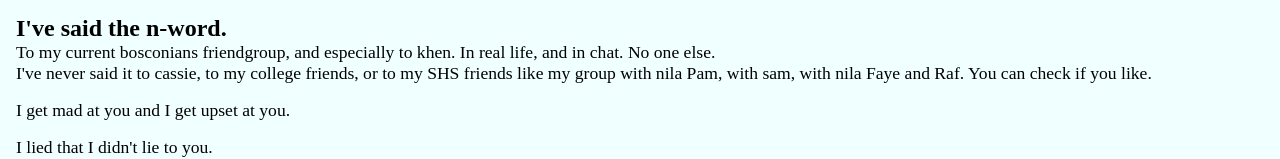
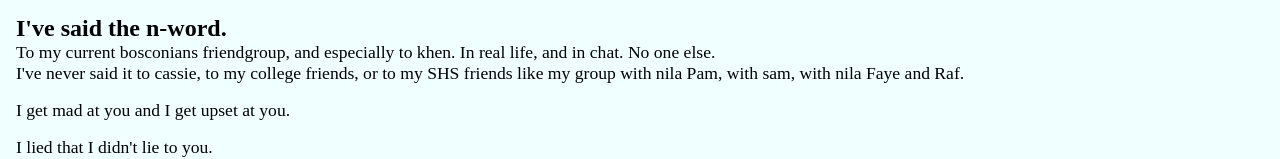
Before and after one commit to devliqht/dear-elisa, a plain HTML site: page index.html in a window 1280 px wide. Shown: the part 297-456 px from the top of the page. Drawn offline with Linux system fonts and the light colour scheme.

Commit message:
Update index.html

```diff
--- a/index.html
+++ b/index.html
@@ -22,7 +22,7 @@
 
         <h2 style="padding-bottom: 0">I've said the n-word.</h2>
         <p style="padding-bottom: 0">To my current bosconians friendgroup, and especially to khen. In real life, and in chat. No one else. </p>
-        <p>I've never said it to cassie, to my college friends, or to my SHS friends like my group with nila Pam, with sam, with nila Faye and Raf. You can check if you like.</p>
+        <p>I've never said it to cassie, to my college friends, or to my SHS friends like my group with nila Pam, with sam, with nila Faye and Raf. </p>
 
         <p>I get mad at you and I get upset at you.</p>
         <p>I lied that I didn't lie to you.</p>
```
